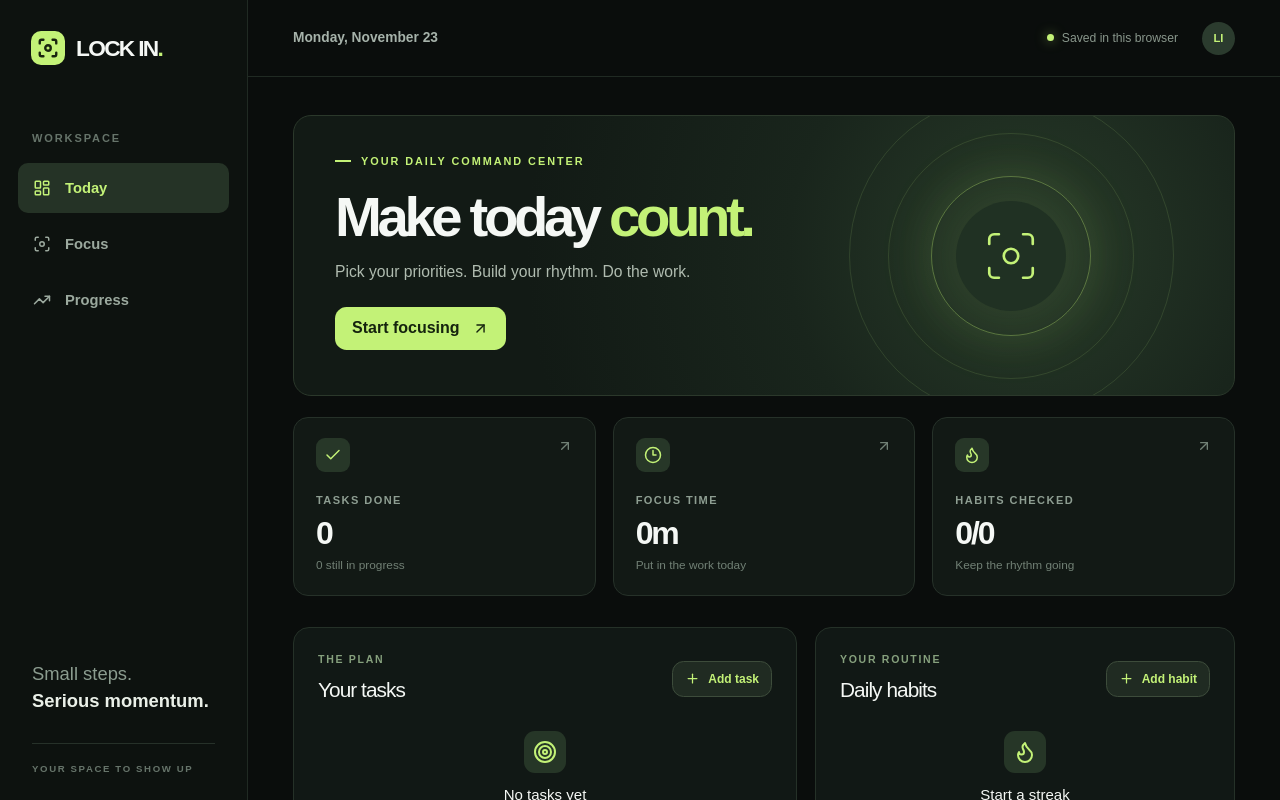
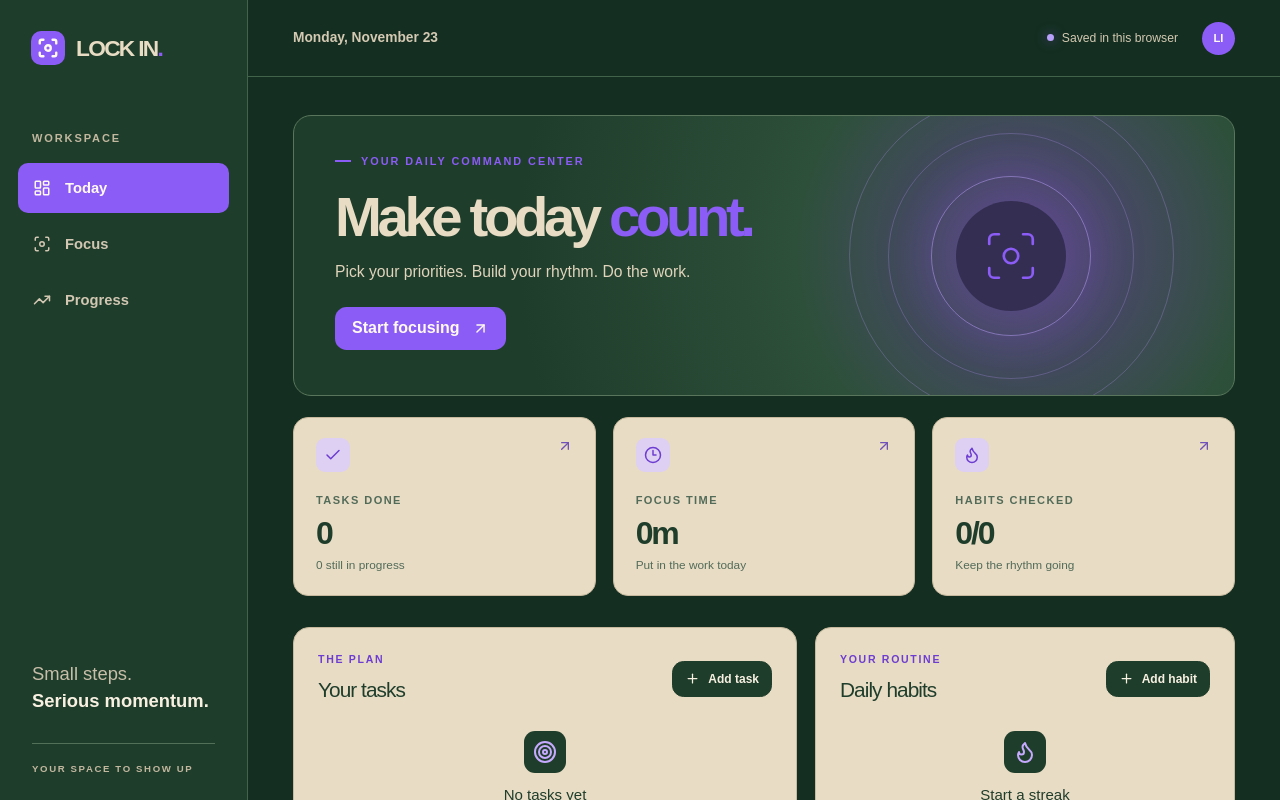
Before and after one commit to cmylog/lockin-app, a Next.js app: page / in a window 1280 px wide. Shown: the top 800 px of the page. Built offline with nearby package versions, Linux system fonts and the light colour scheme.

Commit message:
Try forest, sand, and purple color palette

```diff
--- a/src/app/layout.tsx
+++ b/src/app/layout.tsx
@@ -1,5 +1,6 @@
 import type { Metadata } from "next";
 import "./globals.css";
+import "./palette.css";
 
 export const metadata: Metadata = {
   title: "Lock In — Make today count",
--- /dev/null
+++ b/src/app/palette.css
@@ -0,0 +1,93 @@
+/* Forest green / sand beige / electric purple: 60 / 30 / 10. */
+body { background: #142f21; color: #e8dcc4; }
+
+.sidebar { background: #1f3d2b; border-color: #41634a; }
+.brand-mark { background: #8b5cf6; color: #fff9f0; }
+.sidebar-label, .sidebar-foot { color: #c2b79f; }
+.sidebar-foot { border-color: #527057; }
+.sidebar-motto { color: #c7bea9; }
+.sidebar-motto strong { color: #f8f1e2; }
+.nav-item { color: #d1c7b2; }
+.nav-item:hover { background: #2d503a; color: #fff9f0; }
+.nav-item.active { background: #8b5cf6; color: #fff9f0; }
+.live-dot, .private-pill span { background: #b9a0fa; box-shadow: 0 0 12px #8b5cf688; }
+.topbar { border-color: #41634a; }
+.topbar-date, .private-pill { color: #d4c9b2; }
+.avatar { background: #8b5cf6; color: #fff9f0; }
+
+.hero { border-color: #59765c; background: radial-gradient(circle at 78% 48%, #594581 0, #2d503a 31%, #1f3d2b 68%); }
+.hero p { color: #e0d4bc; }
+.hero-center { background: #352e53; box-shadow: 0 0 70px #8b5cf644; }
+.orbit { border-color: #b69af544; }
+.orbit-three { border-color: #b69af588; box-shadow: 0 0 60px #8b5cf630; }
+.hero-button, .primary-action { background: #8b5cf6 !important; color: #fff9f0 !important; }
+.hero-button:hover, .primary-action:hover { background: #7446dd !important; }
+
+.stat-card, .panel { background: #e8dcc4; border-color: #c6b99d; color: #1f3d2b; }
+.stat-top { color: #7151b7; }
+.stat-icon { background: #ded0f3; color: #6d3dd1; }
+.stat-label, .stat-note { color: #526b59; }
+.stat-value { color: #1f3d2b; }
+.panel-kicker { color: #6d3dd1; }
+.panel-header button { background: #1f3d2b !important; color: #f8f1e2 !important; border-color: #1f3d2b !important; }
+.panel-header button:hover { background: #2f5940 !important; }
+.empty-icon { background: #1f3d2b; color: #c6aaff; }
+.empty-state p { color: #526b59; }
+.empty-state button { color: #6d3dd1; }
+.list-item { border-color: #c6b99d; }
+.check-button { border-color: #526b59; color: #fff9f0; }
+.check-button.checked, .is-done .check-button { background: #8b5cf6; border-color: #8b5cf6; }
+.item-title { color: #1f3d2b; }
+.is-done .item-title, .item-meta { color: #637b66; }
+.icon-button { color: #637b66; }
+.icon-button:hover { color: #a23149; background: #eed2d0; }
+
+.goal-card { background: #1f3d2b !important; border-color: #496a4f !important; color: #e8dcc4 !important; }
+.goal-icon, .goal-icon-1, .goal-icon-2 { background: #8b5cf633; color: #c8b0ff; }
+.goal-meta { color: #c7bea9; }
+.goal-delete { color: #d5c8b2; }
+.goal-progress { background: #47654d !important; }
+.goal-progress > div { background: #8b5cf6 !important; }
+
+.page-subtitle { color: #d0c3ab; }
+.timer-card { border-color: #5b715b; background: radial-gradient(circle at 50% 48%, #35523c, #1f3d2b 65%); }
+.timer-top { color: #c2a7ff; }
+.timer-ring { background: conic-gradient(#8b5cf6 var(--timer-progress), #49674e var(--timer-progress)); box-shadow: 0 0 75px #8b5cf633; }
+.timer-inner { background: #1f3d2b; }
+.timer-caption, .timer-description { color: #d3c6af; }
+.secondary-action { background: #e8dcc4 !important; border-color: #e8dcc4 !important; color: #1f3d2b !important; }
+.discard-button { color: #d4c6ad; }
+.side-card { background: #e8dcc4; border-color: #c6b99d; color: #1f3d2b; }
+.side-card-icon, .side-card-icon.amber { background: #ded0f3; color: #6d3dd1; }
+.side-card p { color: #526b59; }
+.side-card select { background-color: #f6efdf; color: #1f3d2b; border-color: #b5aa92; }
+.duration-grid button { background: #f6efdf; border-color: #b5aa92; color: #1f3d2b; }
+.duration-grid button.selected { background: #8b5cf6; border-color: #8b5cf6; color: #fff9f0; }
+.focus-quote, .focus-quote span { color: #d4c6ad; }
+
+.chart-value, .chart-label, .summary-row { color: #526b59; }
+.chart-bar-area, .summary-row { border-color: #c6b99d; }
+.chart-bar { background: #1f3d2b; }
+.chart-bar.today { background: #8b5cf6; }
+.chart-label.today, .snapshot-progress strong { color: #6d3dd1; }
+.summary-row strong { color: #1f3d2b; }
+.snapshot-progress > div:first-child { color: #526b59; }
+.snapshot-progress [data-slot=progress] { background: #c6b99d; }
+.snapshot-progress [data-slot=progress-indicator] { background: #8b5cf6; }
+.session-icon { background: #ded0f3; color: #6d3dd1; }
+.session-duration { color: #6d3dd1; }
+
+.add-dialog { background: #e8dcc4 !important; color: #1f3d2b !important; border-color: #c6b99d !important; }
+.add-dialog [data-slot=dialog-description] { color: #526b59; }
+.add-form label { color: #1f3d2b; }
+.add-form input, .add-form select { background-color: #f6efdf; border-color: #b5aa92; color: #1f3d2b; }
+.add-dialog [data-slot=dialog-close] { color: #1f3d2b; }
+
+@media (max-width: 800px) {
+  .mobile-brand span, .mobile-nav button.active { color: #c2a7ff; }
+  .mobile-nav { background: #1f3d2b; border-color: #527057; }
+  .mobile-nav button { color: #d1c7b2; }
+}
+@media (max-width: 560px) {
+  .hero { background: linear-gradient(115deg, #1f3d2b, #3b3a5b); }
+}
```
Also changed, not shown: src/app/globals.css.
